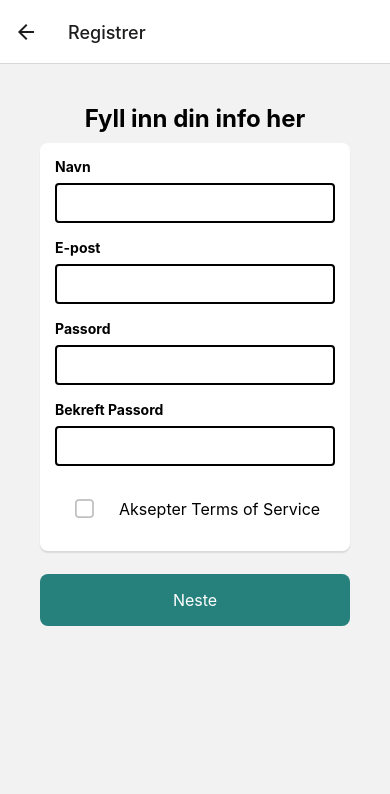
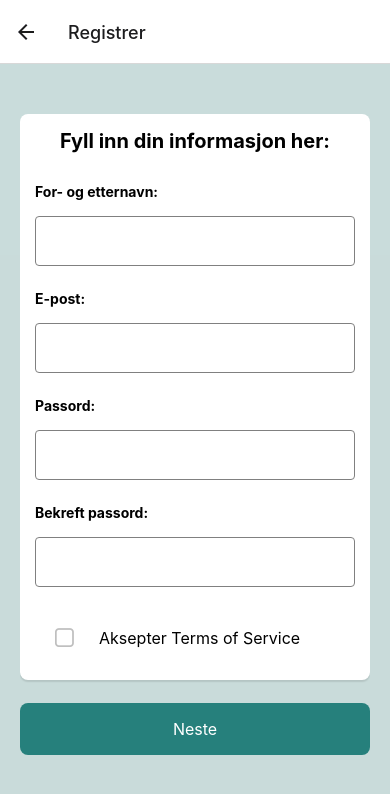
Before and after one commit to TommyS-NO/PhysioFlow-Prototype, a React Native app in the folder frontend/: screen /Register in a window 390 px wide. Shown: the top 794 px of the page. Built offline with nearby package versions, Linux system fonts and the light colour scheme; no server answers.

Commit message:
Styling and clean up

```diff
--- a/frontend/Screens/RegisterScreen/RegisterScreen.tsx
+++ b/frontend/Screens/RegisterScreen/RegisterScreen.tsx
@@ -21,6 +21,7 @@ import {
   registerUser,
   saveUserProfile,
 } from "../../Services/Firebase/FirebaseConfig";
+import { theme } from "../../theme";
 
 type RegisterScreenNavigationProp = StackNavigationProp<
   RootStackParamList,
@@ -55,7 +56,7 @@ const RegisterScreen = () => {
 
   const handleInputChange = <T extends keyof UserFormData>(
     field: T,
-		value: UserFormData[T],
+    value: UserFormData[T]
   ) => {
     setFormData({ ...formData, [field]: value });
   };
@@ -95,7 +96,7 @@ const RegisterScreen = () => {
       console.error(error);
       Alert.alert(
         "Feil under registrering",
-				error instanceof Error ? error.message : "Noe gikk galt",
+        error instanceof Error ? error.message : "Noe gikk galt"
       );
     }
   };
@@ -113,7 +114,7 @@ const RegisterScreen = () => {
         ) {
           Alert.alert(
             "Feil",
-						"Vennligst fyll ut alle feltene korrekt og godta vilkårene.",
+            "Vennligst fyll ut alle feltene korrekt og godta vilkårene."
           );
           return false;
         }
@@ -156,36 +157,40 @@ const RegisterScreen = () => {
     switch (currentStep) {
       case 1:
         return (
-					<ScrollView
-						style={styles.container}
-						contentContainerStyle={styles.scrollContentContainer}
-					>
-						<Text style={styles.infoTitle}>Fyll inn din info her</Text>
+          <ScrollView>
             <View style={styles.formContainer}>
+              <Text style={styles.infoTitle}>
+                Fyll inn din informasjon her:
+              </Text>
+
               <InputField
-								label="Navn"
+                label="For- og etternavn:"
                 value={formData.username}
                 onChangeText={(value) => handleInputChange("username", value)}
+                style={styles.input}
               />
               <InputField
-								label="E-post"
+                label="E-post:"
                 value={formData.email}
                 onChangeText={(value) => handleInputChange("email", value)}
                 keyboardType="email-address"
+                style={styles.input}
               />
               <InputField
-								label="Passord"
+                label="Passord:"
                 secureTextEntry
                 value={formData.password}
                 onChangeText={(value) => handleInputChange("password", value)}
+                style={styles.input}
               />
               <InputField
-								label="Bekreft Passord"
+                label="Bekreft passord:"
                 secureTextEntry
                 value={formData.confirmPassword}
                 onChangeText={(value) =>
                   handleInputChange("confirmPassword", value)
                 }
+                style={styles.input}
               />
 
               <View style={styles.checkboxContainer}>
@@ -202,29 +207,36 @@ const RegisterScreen = () => {
                 </Text>
               </View>
             </View>
-						<View style={styles.buttonContainer}>
-							<CustomButton
-								title="Neste"
-								onPress={handleNextStep}
-								style={styles.nextButton}
-							/>
+            <View>
+              <CustomButton title="Neste" onPress={handleNextStep} />
             </View>
           </ScrollView>
         );
       case 2:
-				// Steg for informasjonsvisning
+
         return (
-					<>
+
+            <View style={styles.formContainer}>
               <Text style={styles.infoTitle}>Velkommen!</Text>
-						<Text style={styles.infoContent}>
-							Vi trenger litt mer informasjon for å fullføre registreringen din.
+              <Text style= {styles.infoText}>
+                Vi trenger litt mer informasjon for å fullføre registreringen
+                din.
               </Text>
-						<CustomButton title="Forstått" onPress={handleNextStep} />
-					</>
+              <View style={styles.buttonContainer}>
+                <CustomButton
+                  title="Tilbake"
+                  onPress={() => setCurrentStep((prevStep) => prevStep - 1)}
+				  buttonStyle={styles.button}
+                />
+                <CustomButton title="Neste" onPress={handleNextStep} buttonStyle={styles.button} />
+              </View>
+            </View>
+
         );
       case 3:
         return (
           <>
+		  <View style={styles.formContainer}>
             <GenderSelection
               selectedGender={formData.gender}
               onSelectGender={(gender) => handleInputChange("gender", gender)}
@@ -232,20 +244,20 @@ const RegisterScreen = () => {
             <View style={styles.buttonContainer}>
               <CustomButton
                 title="Tilbake"
-								onPress={() => setCurrentStep((prevStep) => prevStep - 1)}
-								buttonStyle={styles.button} // Apply half-width styles
+                onPress={() => setCurrentStep((prevStep) => prevStep - 1)} buttonStyle={styles.button}
+
               />
-							<CustomButton
-								title="Neste"
-								onPress={handleNextStep}
-								buttonStyle={styles.button} // Apply half-width styles
+              <CustomButton title="Neste" onPress={handleNextStep} buttonStyle={styles.button}
 			  />
+            </View>
 			</View>
           </>
         );
       case 4:
         return (
           <>
+		  <View style={styles.formContainer}>
+		  <Text style={styles.title}>Når er du født?</Text>
             <PickerComponent
               mode="date"
               selectedValue={
@@ -254,22 +266,25 @@ const RegisterScreen = () => {
               onValueChange={(date: { toISOString: () => string }) =>
                 handleInputChange("birthday", date.toISOString().split("T")[0])
               }
-							label="Fødselsdato"
+
+              label="Klikk på datofeltet for å velge fødselsdato:"
             />
-						<View style={styles.previousButton}>
+            <View style={styles.buttonContainer}>
               <CustomButton
                 title="Tilbake"
-								onPress={() => setCurrentStep((prevStep) => prevStep - 1)}
+                onPress={() => setCurrentStep((prevStep) => prevStep - 1)} buttonStyle={styles.button}
               />
-							<CustomButton title="Neste" onPress={handleNextStep} />
+              <CustomButton title="Neste" onPress={handleNextStep} buttonStyle={styles.button}/>
+            </View>
 			</View>
           </>
         );
       case 5:
         return (
           <>
-						<Text style={styles.title}>Valg av Høyde</Text>
-						<Text style={styles.subtitle}>Trykk på verdien for å endre</Text>
+		    <View style={styles.formContainer}>
+            <Text style={styles.title}>Hvor høy er du?</Text>
+            {/* <Text style={styles.subtitle}>Trykk på verdien for å endre</Text> */}
             <NumberSpinner
               data={Array.from({ length: 121 }, (_, i) => 100 + i)}
               selectedValue={formData.height}
@@ -277,12 +292,13 @@ const RegisterScreen = () => {
               unit="cm"
               label="Høyde"
             />
-						<View style={styles.previousButton}>
+            <View style={styles.buttonContainer}>
               <CustomButton
                 title="Tilbake"
-								onPress={() => setCurrentStep((prevStep) => prevStep - 1)}
+                onPress={() => setCurrentStep((prevStep) => prevStep - 1)} buttonStyle={styles.button}
               />
-							<CustomButton title="Neste" onPress={handleNextStep} />
+              <CustomButton title="Neste" onPress={handleNextStep} buttonStyle={styles.button}/>
+            </View>
 			</View>
           </>
         );
@@ -290,8 +306,9 @@ const RegisterScreen = () => {
       case 6:
         return (
           <>
-						<Text style={styles.title}>Valg av Vekt</Text>
-						<Text style={styles.subtitle}>Trykk på verdien for å endre</Text>
+		  <View style={styles.formContainer}>
+            <Text style={styles.title}>Hvor mye veier du?</Text>
+            {/* <Text style={styles.subtitle}>Trykk på verdien for å endre</Text> */}
             <NumberSpinner
               data={Array.from({ length: 171 }, (_, i) => 30 + i)}
               selectedValue={formData.weight}
@@ -299,24 +316,26 @@ const RegisterScreen = () => {
               unit="kg"
               label="Vekt"
             />
-						<View style={styles.nextButton}>
+            <View style={styles.buttonContainer}>
               <CustomButton
                 title="Tilbake"
-								onPress={() => setCurrentStep((prevStep) => prevStep - 1)}
+                onPress={() => setCurrentStep((prevStep) => prevStep - 1)} buttonStyle={styles.button}
               />
-							<CustomButton title="Neste" onPress={handleNextStep} />
+              <CustomButton title="Neste" onPress={handleNextStep}buttonStyle={styles.button}/>
+            </View>
 			</View>
           </>
         );
       case 7:
-				// Bekreftelse og avslutning av registrering
+
         return (
           <>
+		  <View style={styles.formContainer}>
             <Text style={styles.infoTitle}>Takk for informasjonen!</Text>
-						<Text style={styles.infoContent}>
+            <Text style={styles.infoText}>
               Du er nå klar til å begynne å bruke appen.
             </Text>
-						<View style={styles.nextButton}>
+            <View >
               <CustomButton
                 title="Tilbake"
                 onPress={() => setCurrentStep((prevStep) => prevStep - 1)}
@@ -324,7 +343,9 @@ const RegisterScreen = () => {
               <CustomButton
                 title="Fullfør registrering"
                 onPress={handleRegistration}
+
               />
+            </View>
 			</View>
           </>
         );
@@ -373,7 +394,7 @@ export default RegisterScreen;
 // import {
 //   registerUser,
 //   saveUserProfile,
-// } from "../../Services/Firebase/firebaseConfig";
+// } from "../../Services/Firebase/FirebaseConfig";
 // import CustomModal from "../../Components/CustomModal/CustomModal";
 
 // type RegisterScreenNavigationProp = StackNavigationProp<
--- a/frontend/Screens/RegisterScreen/Register_Style.ts
+++ b/frontend/Screens/RegisterScreen/Register_Style.ts
@@ -5,30 +5,33 @@ export const registerScreenStyles = StyleSheet.create({
   container: {
     flex: 1,
     padding: 20,
+    backgroundColor: theme.colors.primary,
   },
+
+
   scrollContentContainer: {
     // flexGrow: 1,
     justifyContent: "center",
   },
   infoTitle: {
-    fontSize: 24,
+    fontSize: 20,
     fontWeight: "bold",
-    marginBottom: 10,
+    marginBottom: 30,
     textAlign: "center",
     color: theme.colors.text,
   },
-  infoContent: {
-    fontSize: 16,
-    textAlign: "center",
-    marginBottom: 20,
-    color: theme.colors.text,
-  },
+
   title: {
     fontSize: 24,
     fontWeight: "bold",
     textAlign: "center",
     marginTop: 10,
   },
+
+  infoText: {
+    fontSize: 18,
+  },
+
   subtitle: {
     fontSize: 14,
     textAlign: "center",
@@ -37,6 +40,7 @@ export const registerScreenStyles = StyleSheet.create({
   formContainer: {
     backgroundColor: "#FFFFFF",
     padding: 15,
+    marginTop: 30,
     borderRadius: 8,
     shadowColor: "#000",
     shadowOffset: {
@@ -56,9 +60,6 @@ export const registerScreenStyles = StyleSheet.create({
     fontSize: theme.fontSize.regular,
   },
 
-
-
-
   input: {
     height: 50,
     width: "100%",
@@ -67,6 +68,15 @@ export const registerScreenStyles = StyleSheet.create({
     borderWidth: 1,
     paddingHorizontal: theme.spacing.medium,
     borderRadius: theme.borderRadius.small,
+  },
+  buttonContainer: {
+    flexDirection: 'row',
+    justifyContent: 'space-between',
+    marginTop: 15,
+  },
+  button: {
+    width: 120,
+    marginHorizontal: 10,
   },
 });
 
```
Lines whose indentation alone changed are shown as unchanged.
